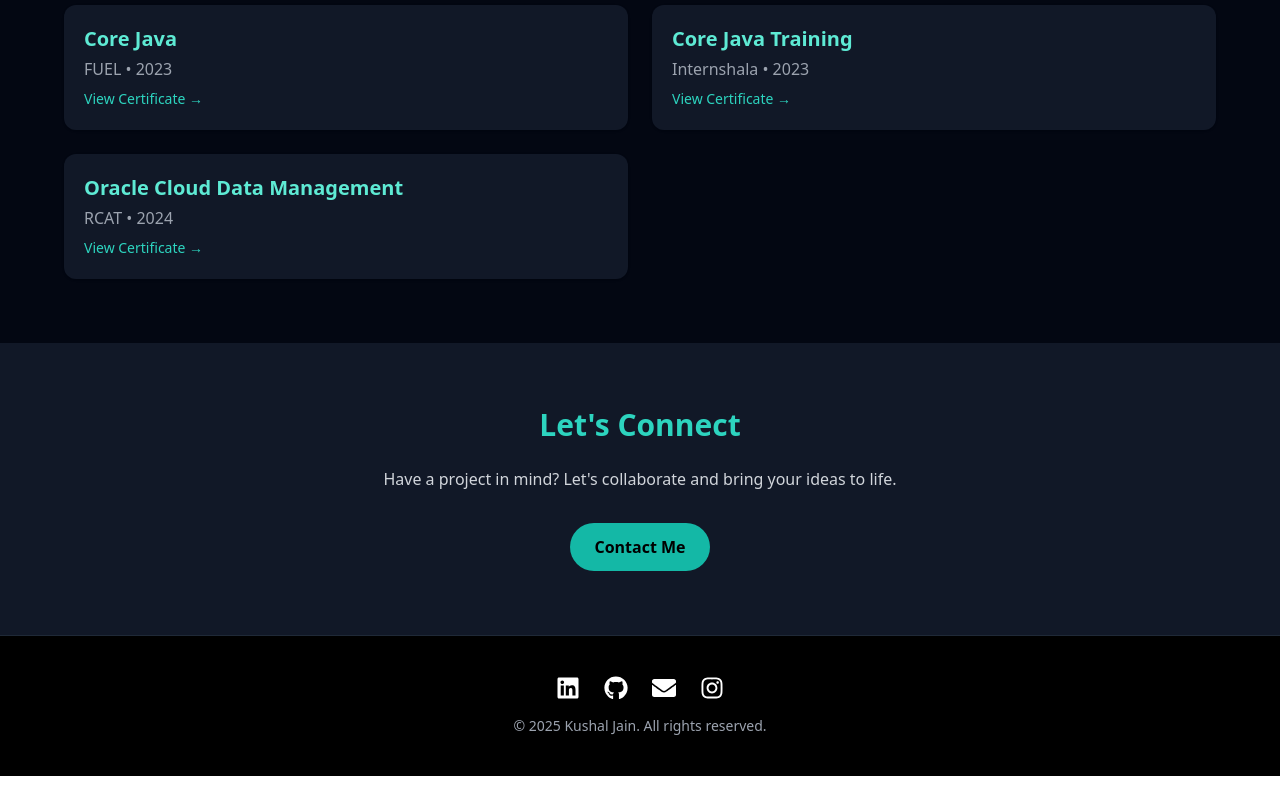
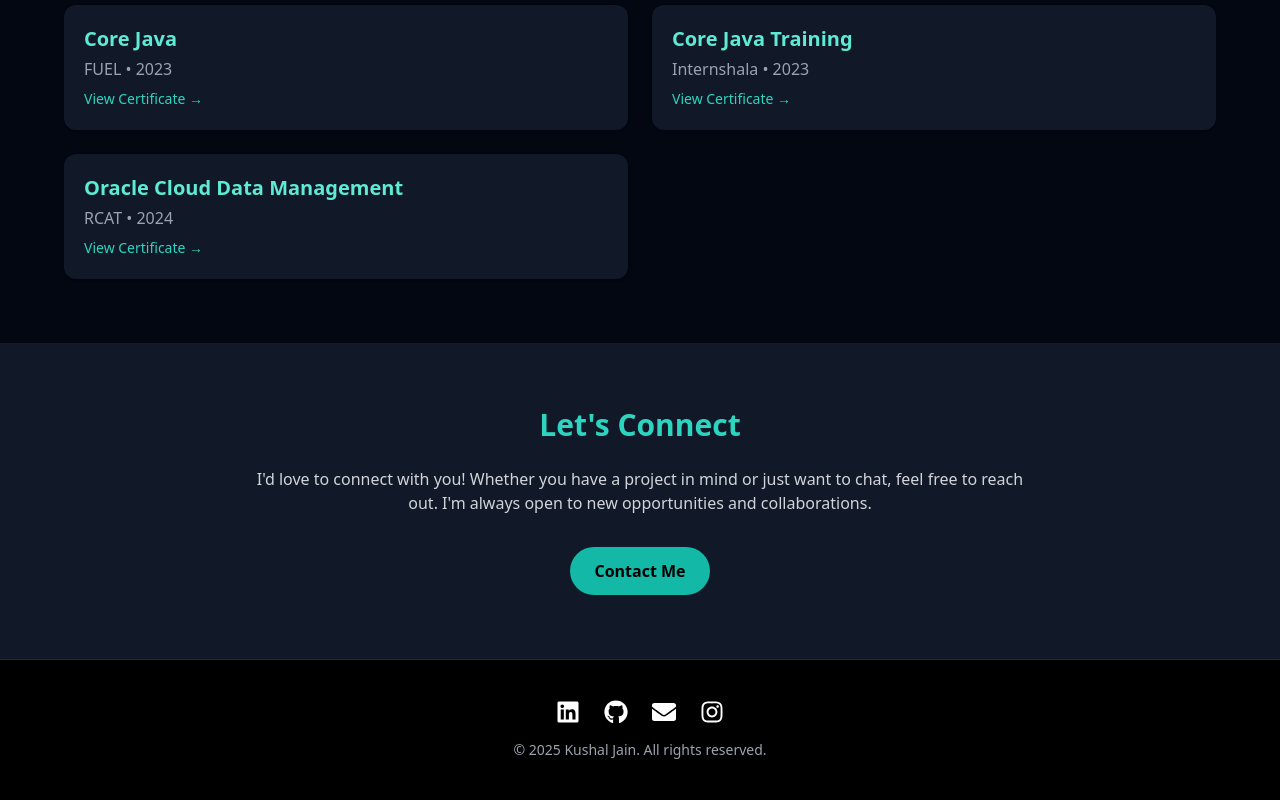
Before and after one commit to Kushal0jain/kushal-portfolio, a React (Create React App) app: page / in a window 1280 px wide. Shown: the part 3877-4677 px from the top of the page. Before the commit the page ends 4653 px from the top, so only its background shows below. Built offline with nearby package versions, Linux system fonts and the light colour scheme.

Commit message:
new updates

```diff
--- a/package.json
+++ b/package.json
@@ -3,6 +3,7 @@
   "version": "0.1.0",
   "private": true,
   "dependencies": {
+    "@emailjs/browser": "^4.4.1",
     "@testing-library/dom": "^10.4.0",
     "@testing-library/jest-dom": "^6.6.3",
     "@testing-library/react": "^16.3.0",
--- a/src/components/Contact.jsx
+++ b/src/components/Contact.jsx
@@ -15,16 +15,16 @@ const Contact = () => {
     e.preventDefault()
 
     emailjs.send(
-      'service_j6h55hv',        // Replace with your actual service ID
+      'service_j6h55hv',
       formData,
-      '6SrQLGRWj7K9avG_z'         // Replace with your public key
+      '6SrQLGRWj7K9avG_z'
     ).then(() => {
       alert('Message sent successfully!')
       setFormData({ name: '', email: '', message: '' })
       setShowForm(false)
     }).catch((error) => {
-      alert('Something went wrong. Try again.')
-      console.error(error)
+      alert('Something went wrong. Please try again.')
+      console.error('EmailJS Error:', error)
     })
   }
 
@@ -33,7 +33,7 @@ const Contact = () => {
       <div className="max-w-3xl mx-auto text-center">
         <h2 className="text-3xl font-bold text-teal-400 mb-6">Let's Connect</h2>
         <p className="text-gray-300 mb-8">
-          Have a project in mind? Let's collaborate and bring your ideas to life.
+          I'd love to connect with you! Whether you have a project in mind or just want to chat, feel free to reach out. I'm always open to new opportunities and collaborations.
         </p>
         <button
           onClick={toggleForm}
```
Also changed, not shown: 1 other file (tests, documents, lock files or other folders).
